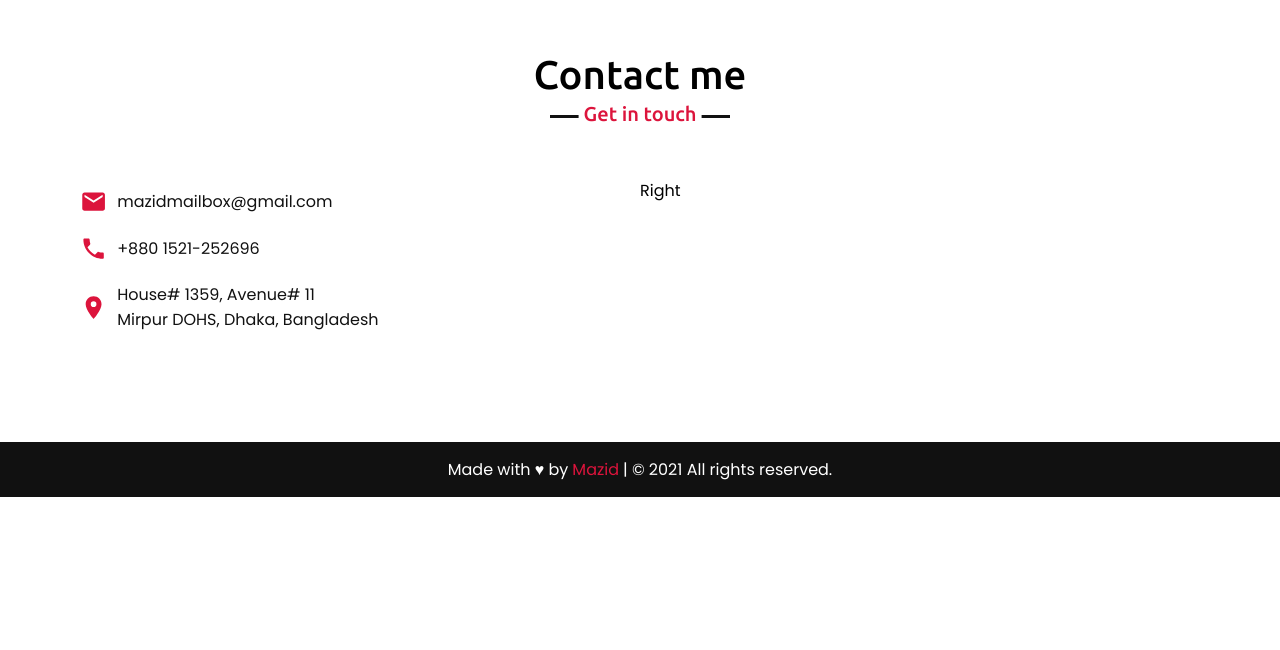
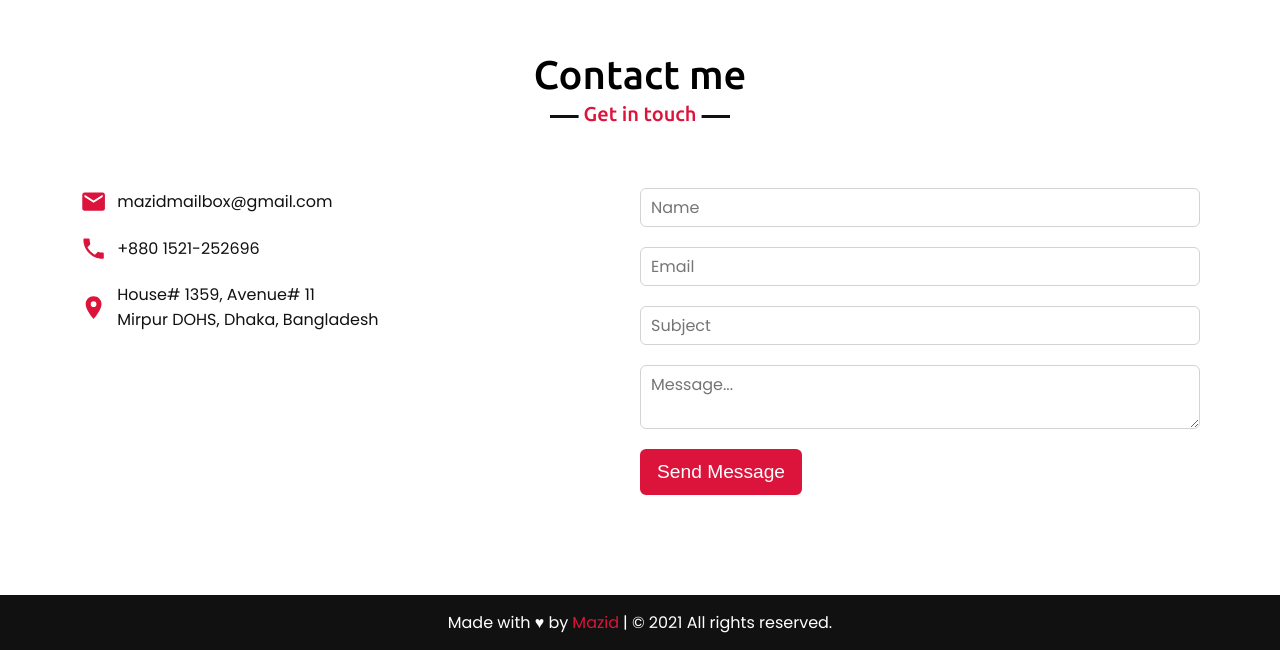
Before and after one commit to mazeduldev/portfolio, a Next.js app: page / in a window 1280 px wide. Shown: the part 1581-2231 px from the top of the page. Before the commit the page ends 2078 px from the top, so only its background shows below. Built offline with nearby package versions, Linux system fonts and the light colour scheme.

Commit message:
contact form added

```diff
--- a/components/contact.module.scss
+++ b/components/contact.module.scss
@@ -61,3 +61,7 @@
   color: crimson;
   font-size: 1.7rem;
 }
+
+.submitBtn {
+  margin-top: 10px;
+}
--- a/components/contact.tsx
+++ b/components/contact.tsx
@@ -1,8 +1,48 @@
-import React from 'react'
+import React, { useState } from 'react'
 import classes from './contact.module.scss'
 import {MdEmail, MdLocationOn, MdPhone} from 'react-icons/md'
+import Input from './ui/input'
+import Button from './ui/button'
 
 const Contact = () => {
+  const [fullName, setFullName] = useState('')
+  const [email, setEmail] = useState('')
+  const [subject, setSubject] = useState('')
+  const [message, setMessage] = useState('')
+
+  const changeHandler = (event) => {
+    event.preventDefault()
+    const {name, value} = event.target
+
+    switch (name) {
+      case 'fullName':
+        setFullName(value)
+        break
+      case 'email':
+        setEmail(value)
+        break;
+      case 'subject':
+        setSubject(value)
+        break
+      case 'message':
+        setMessage(value)
+        break
+    }
+  }
+
+  const submitHandler = (event) => {
+    event.preventDefault()
+    console.log(fullName, email, subject, message);
+    clearForm();
+  }
+
+  const clearForm = () => {
+    setFullName('')
+    setEmail('')
+    setSubject('')
+    setMessage('')
+  }
+
   return (
     <section>
       <div className="container">
@@ -20,7 +60,15 @@ const Contact = () => {
             </div>
           </div>
           <div className={classes.rightContent}>
-            Right
+            <form onSubmit={submitHandler}>
+              <Input value={fullName} onChange={changeHandler} inputtype="input" type="text" name="fullName" placeholder="Name" required></Input>
+              <Input value={email} onChange={changeHandler} inputtype="input" type="email" name="email" placeholder="Email" required></Input>
+              <Input value={subject} onChange={changeHandler} inputtype="input" type="text" name="subject" placeholder="Subject" required></Input>
+              <Input value={message} onChange={changeHandler} inputtype="textarea" name="message" placeholder="Message..." required></Input>
+              <div className={classes.submitBtn}>
+                <Button>Send Message</Button>
+              </div>
+            </form>
           </div>
         </div>
       </div>
```
